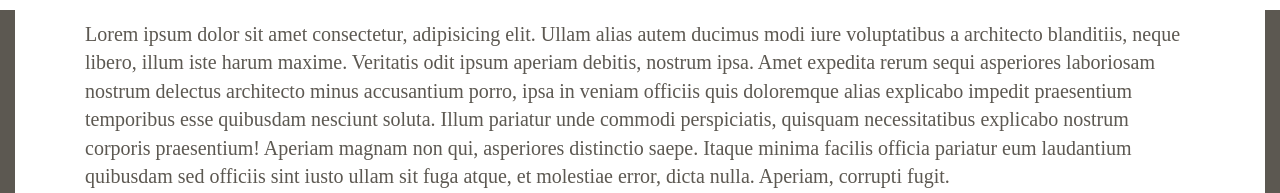
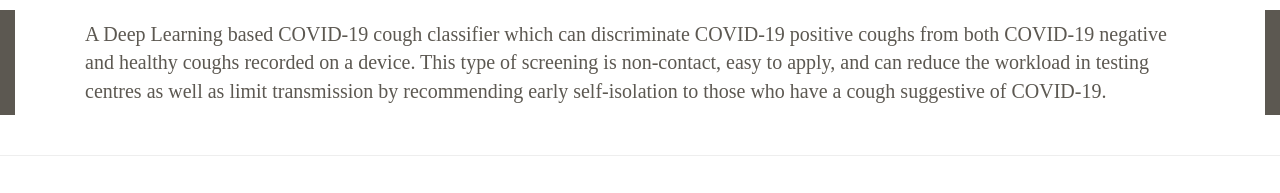
Before and after one commit to Abhinavsinghnegi/Codio, a plain HTML site: page index.html in a window 1280 px wide. Shown: the part 231-424 px from the top of the page. Drawn offline with nearby package versions, Linux system fonts and the light colour scheme.

Commit message:
commit on master

```diff
--- a/index.html
+++ b/index.html
@@ -80,7 +80,7 @@
               <span class="who">WHO</span>  <span class="arewe">ARE WE?</span>
             </div>
             <div class="weare">
-              <span>Lorem ipsum dolor sit amet consectetur, adipisicing elit. Ullam alias autem ducimus modi iure voluptatibus a architecto blanditiis, neque libero, illum iste harum maxime. Veritatis odit ipsum aperiam debitis, nostrum ipsa. Amet expedita rerum sequi asperiores laboriosam nostrum delectus architecto minus accusantium porro, ipsa in veniam officiis quis doloremque alias explicabo impedit praesentium temporibus esse quibusdam nesciunt soluta. Illum pariatur unde commodi perspiciatis, quisquam necessitatibus explicabo nostrum corporis praesentium! Aperiam magnam non qui, asperiores distinctio saepe. Itaque minima facilis officia pariatur eum laudantium quibusdam sed officiis sint iusto ullam sit fuga atque, et molestiae error, dicta nulla. Aperiam, corrupti fugit.</span>
+              <span>A Deep Learning based COVID-19 cough classifier which can discriminate COVID-19 positive coughs from both COVID-19 negative and healthy coughs recorded on a device. This type of screening is non-contact, easy to apply, and can reduce the workload in testing centres as well as limit transmission by recommending early self-isolation to those who have a cough suggestive of COVID-19.</span>
             </div>
             <br><hr><br>
 <!-- 1. Solution Workforces -->
```
